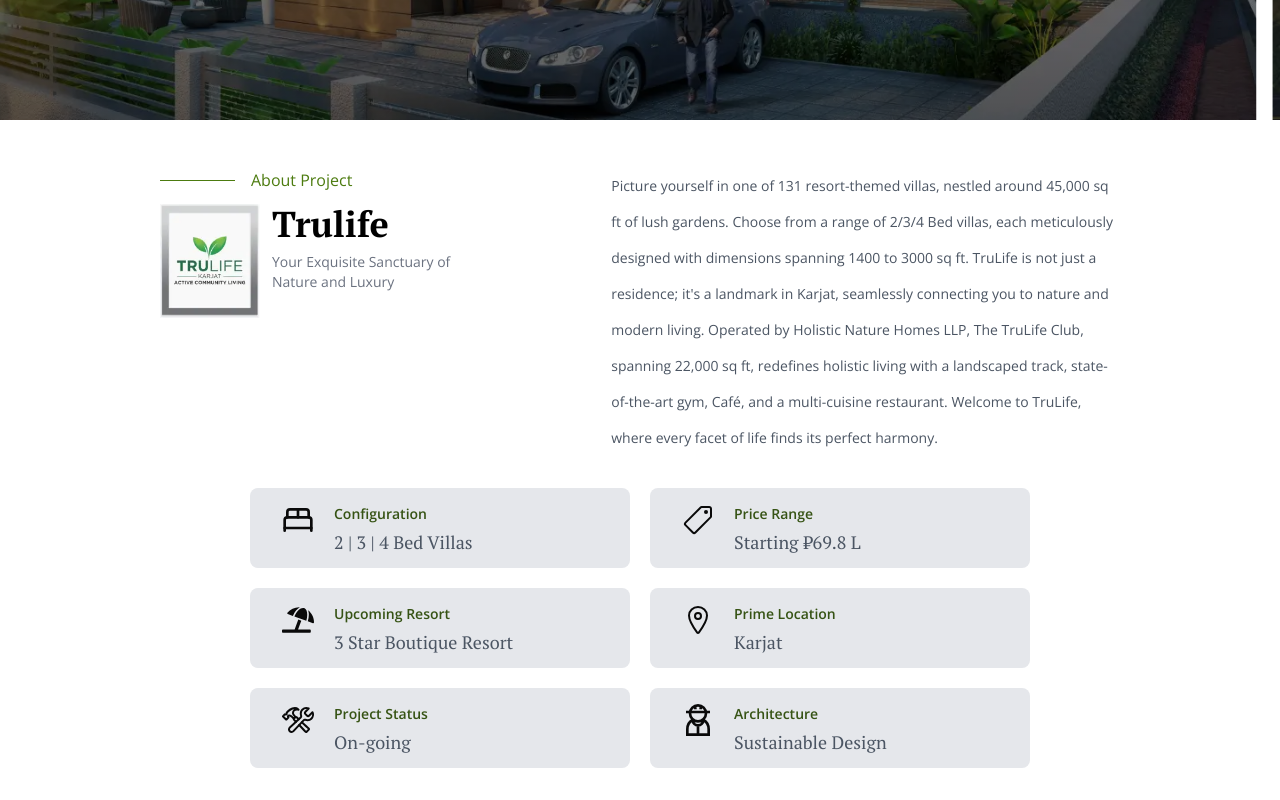
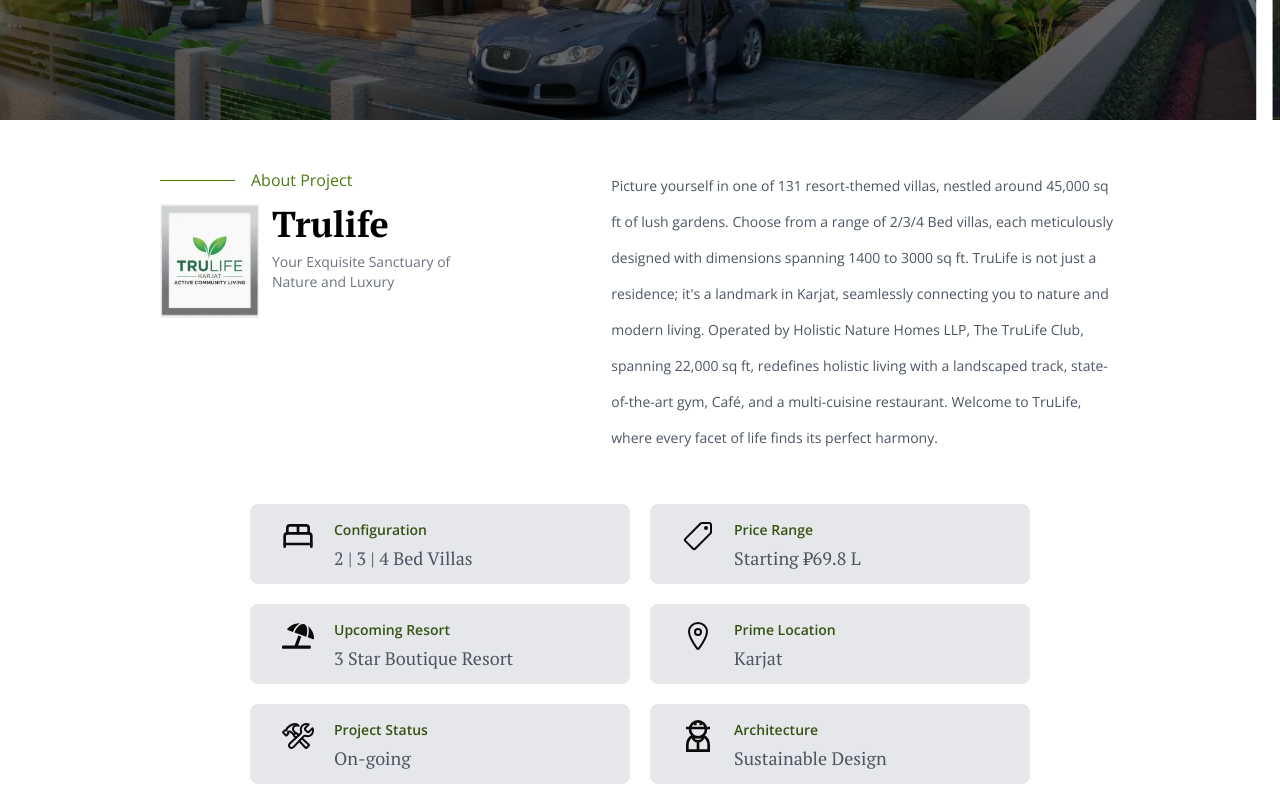
Before and after one commit to dev-kingz/ayassociates, a Next.js app: page /projects/trulife in a window 1280 px wide. Shown: the part 480-1280 px from the top of the page. Built offline with nearby package versions, Linux system fonts and the light colour scheme.

Commit message:
Optimize image loading in TrulifeResort page

```diff
--- a/src/app/projects/trulife/page.tsx
+++ b/src/app/projects/trulife/page.tsx
@@ -21,7 +21,7 @@ const TruLife = () => {
     return (
         <div className="flex grow flex-col items-center self-stretch">
             <TrulifeHeaderCarousel />
-            <section className="About py-12 flex flex-col items-center justify-center bg-white gap-5 sm:gap-8">
+            <section className="About py-12 flex flex-col items-center justify-center bg-white gap-5 sm:gap-12">
                 <div className="flex flex-col px-4 sm:px-40 sm:flex-row gap-6 sm:gap-28">
                     <div className="flex flex-col gap-6 basis-2/5">
                         <div className="w-full flex-col justify-start items-start inline-flex gap-3">
```
